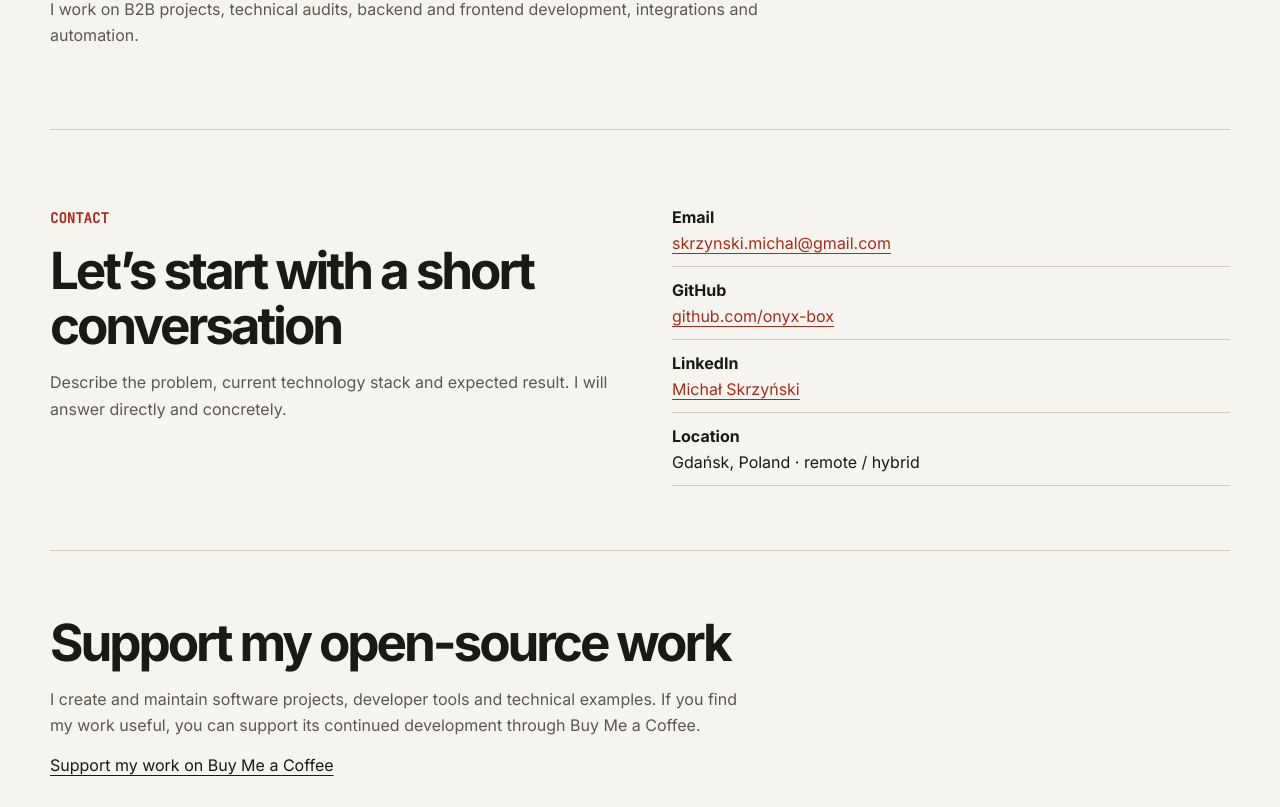
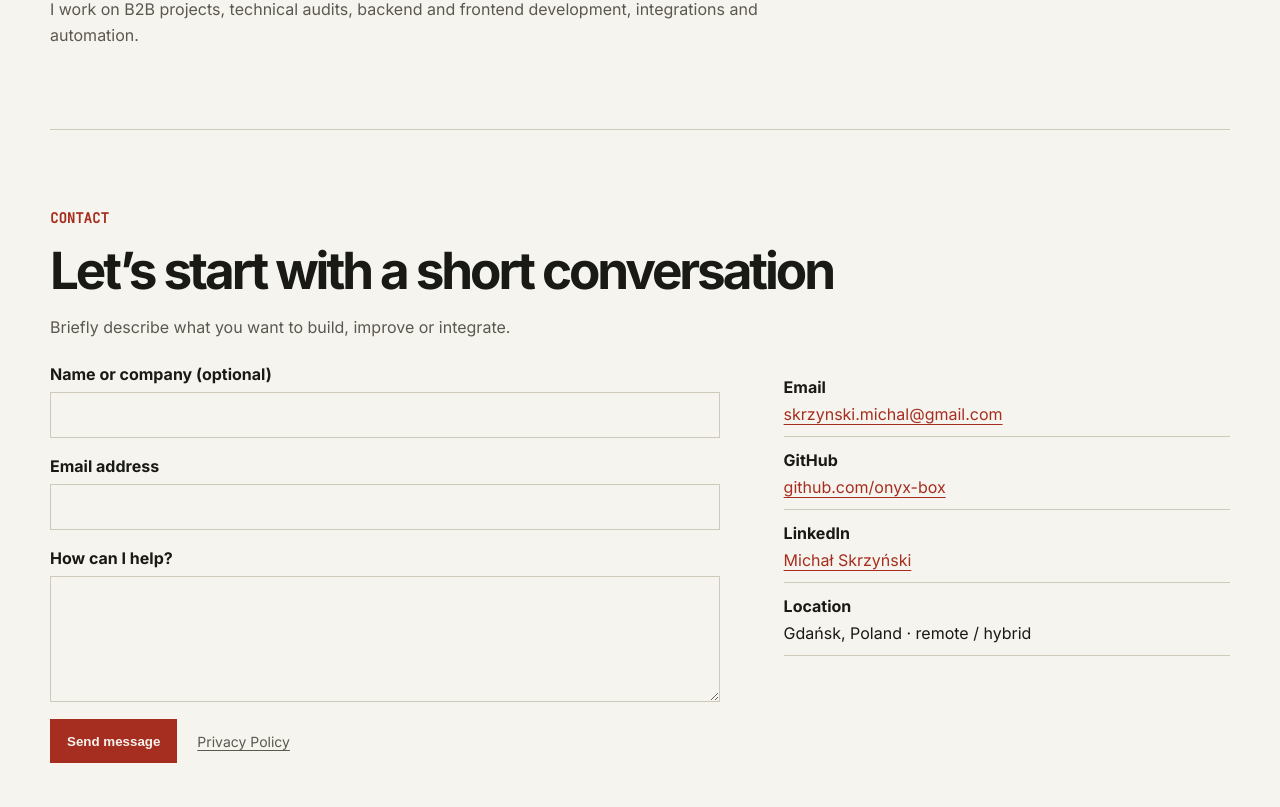
Before and after one commit to onyx-box/onyx-box.github.io, a React (Vite) app: page / in a window 1280 px wide. Shown: the part 3193-4000 px from the top of the page. Built offline with nearby package versions, Linux system fonts and the light colour scheme.

Commit message:
adding a simple contact form

```diff
--- /dev/null
+++ b/src/components/contact/ContactForm.tsx
@@ -0,0 +1,83 @@
+import { useState, type FormEvent } from 'react';
+import { useTranslation } from 'react-i18next';
+import { Link } from 'react-router-dom';
+import { useLanguage } from '@/hooks/useLanguage';
+import { routeFor } from '@/lib/routes';
+import { siteConfig } from '@/content/site/config';
+
+type Status = 'idle' | 'sending' | 'success' | 'error';
+
+export function ContactForm() {
+  const { t } = useTranslation();
+  const language = useLanguage();
+  const [status, setStatus] = useState<Status>('idle');
+
+  async function handleSubmit(event: FormEvent<HTMLFormElement>) {
+    event.preventDefault();
+    if (status === 'sending') return;
+
+    const form = event.currentTarget;
+    const body = new FormData(form);
+    const message = String(body.get('message')).trim();
+    if (!message) {
+      setStatus('error');
+      return;
+    }
+    body.set('message', message);
+    setStatus('sending');
+
+    try {
+      const response = await fetch(siteConfig.contactEndpoint, {
+        method: 'POST',
+        headers: { Accept: 'application/json' },
+        body,
+        signal: AbortSignal.timeout(15000),
+      });
+      if (!response.ok) {
+        setStatus('error');
+        return;
+      }
+      form.reset();
+      setStatus('success');
+    } catch {
+      setStatus('error');
+    }
+  }
+
+  return (
+    <form
+      className="contact-form"
+      method="post"
+      action={siteConfig.contactEndpoint}
+      onSubmit={handleSubmit}
+    >
+      <input type="hidden" name="locale" value={language} />
+      <fieldset disabled={status === 'sending'}>
+        <label htmlFor="contact-name">{t('contactForm.name')}</label>
+        <input id="contact-name" name="name" autoComplete="name" maxLength={100} />
+
+        <label htmlFor="contact-email">{t('contactForm.email')}</label>
+        <input
+          id="contact-email"
+          name="email"
+          type="email"
+          autoComplete="email"
+          maxLength={254}
+          required
+        />
+
+        <label htmlFor="contact-message">{t('contactForm.message')}</label>
+        <textarea id="contact-message" name="message" rows={5} maxLength={4000} required />
+
+        <div className="contact-form-actions">
+          <button className="button primary" type="submit">
+            {t(status === 'sending' ? 'contactForm.sending' : 'contactForm.submit')}
+          </button>
+          <Link to={routeFor(language, 'privacy')}>{t('footer.privacy')}</Link>
+        </div>
+      </fieldset>
+      <div role="status">{status === 'success' && <p>{t('contactForm.success')}</p>}</div>
+      <div role="alert">{status === 'error' && <p>{t('contactForm.error')}</p>}</div>
+    </form>
+  );
+}
--- a/src/content/site/config.ts
+++ b/src/content/site/config.ts
@@ -2,6 +2,7 @@ export const siteConfig = {
     name: 'Onyx Box',
     owner: 'Michał Skrzyński',
     email: 'skrzynski.michal@gmail.com',
+    contactEndpoint: 'https://formspree.io/f/xgakprdv',
     github: 'https://github.com/onyx-box',
     linkedin: 'https://www.linkedin.com/in/michal-skrzynski-dev/',
     buyMeACoffee: 'https://buymeacoffee.com/onyxbox'
--- a/src/i18n/en/common.json
+++ b/src/i18n/en/common.json
@@ -42,8 +42,17 @@
     "contact": {
       "title": "CONTACT",
       "short": "Let’s start with a short\nconversation",
-      "description": "Describe the problem, current technology stack and expected result. I will answer directly and concretely."
+      "description": "Briefly describe what you want to build, improve or integrate."
     }
+  },
+  "contactForm": {
+    "name": "Name or company (optional)",
+    "email": "Email address",
+    "message": "How can I help?",
+    "submit": "Send message",
+    "sending": "Sending…",
+    "success": "Thank you. Your message was sent.",
+    "error": "Check that your message has some text and try again, or use the email address in this section."
   },
   "services": {
     "custom": {
--- a/src/i18n/en/privacy.json
+++ b/src/i18n/en/privacy.json
@@ -18,9 +18,9 @@
       ]
     },
     {
-      "title": "3. No first-party tracking",
+      "title": "3. Contact form",
       "content": [
-        "I do not use my own tracking scripts, mailing-list forms or user databases on this website."
+        "The information you enter in the contact form, including your email address and message, is sent through Formspree and used to handle your enquiry and reply."
       ]
     },
     {
@@ -45,7 +45,7 @@
       ]
     }
   ],
-  "footer": "Last updated: 2026-07-16",
+  "footer": "Last updated: 2026-11-24",
   "actions": {
     "back": "Back to the website"
   }
--- a/src/i18n/pl/common.json
+++ b/src/i18n/pl/common.json
@@ -42,8 +42,17 @@
     "contact": {
       "title": "KONTAKT",
       "short": "Zacznijmy od krótkiej rozmowy",
-      "description": "Opisz problem, obecny stos technologiczny i oczekiwany rezultat. Odpowiem konkretnie - bez sprzedażowego dymu."
+      "description": "Opisz krótko, co chcesz zbudować, poprawić lub zintegrować."
     }
+  },
+  "contactForm": {
+    "name": "Imię lub firma (opcjonalnie)",
+    "email": "Adres e-mail",
+    "message": "W czym mogę pomóc?",
+    "submit": "Wyślij wiadomość",
+    "sending": "Wysyłanie…",
+    "success": "Dziękuję, wiadomość została wysłana.",
+    "error": "Sprawdź, czy wiadomość zawiera treść, i spróbuj ponownie lub napisz bezpośrednio na adres obok."
   },
   "services": {
     "custom": {
--- a/src/i18n/pl/privacy.json
+++ b/src/i18n/pl/privacy.json
@@ -17,9 +17,9 @@
       ]
     },
     {
-      "title": "3. Brak zbierania danych własnych",
+      "title": "3. Formularz kontaktowy",
       "content": [
-        "Jako autor tego projektu, nie implementuję na tej stronie żadnych własnych skryptów śledzących, formularzy zapisu ani nie gromadzę Twoich danych osobowych w bazach danych."
+        "Dane wpisane w formularzu, w tym adres e-mail i treść wiadomości, są przekazywane za pośrednictwem Formspree i wykorzystywane do obsługi zgłoszenia oraz udzielenia odpowiedzi."
       ]
     },
     {
@@ -43,7 +43,7 @@
       ]
     }
   ],
-  "footer": "Ostatnia aktualizacja: 2026-07-16",
+  "footer": "Ostatnia aktualizacja: 2026-11-24",
   "actions": {
     "back": "Wróć na stronę"
   }
--- a/src/pages/HomePage.tsx
+++ b/src/pages/HomePage.tsx
@@ -1,5 +1,6 @@
 import { Link } from 'react-router-dom';
 import { useTranslation } from 'react-i18next';
+import { ContactForm } from '@/components/contact/ContactForm';
 import { Seo } from '@/components/seo/Seo';
 import { ProjectCard } from '@/components/projects/ProjectCard';
 import { getProjects } from '@/content/projects';
@@ -115,6 +116,7 @@ export function HomePage() {
           <h2>{t('sections.contact.short')}</h2>
           <p>{t('sections.contact.description')}</p>
         </div>
+        <ContactForm />
         <div className="contact-card">
           <div className="contact-item">
             <strong>Email</strong>
--- a/src/styles/globals.css
+++ b/src/styles/globals.css
@@ -317,6 +317,59 @@ h3 {
   grid-template-columns: repeat(2, minmax(0, 1fr));
   gap: 1.5rem clamp(1.5rem, 5vw, 5rem);
 }
+.contact {
+  grid-template-columns: minmax(0, 3fr) minmax(0, 2fr);
+  align-items: start;
+}
+.contact .section-heading {
+  grid-column: 1 / -1;
+}
+.contact .section-heading p:last-child {
+  margin-bottom: 0;
+}
+.contact-form fieldset {
+  display: grid;
+  gap: 0.5rem;
+  min-inline-size: 0;
+  margin: 0;
+  padding: 0;
+  border: 0;
+}
+.contact-form label {
+  font-weight: 700;
+}
+.contact-form input:not([type='hidden']),
+.contact-form textarea {
+  width: 100%;
+  padding: 0.75rem;
+  margin-bottom: 0.6rem;
+  border: 1px solid var(--line);
+  background: transparent;
+  color: var(--ink);
+  font: inherit;
+}
+.contact-form textarea {
+  resize: vertical;
+}
+.contact-form-actions {
+  display: flex;
+  flex-wrap: wrap;
+  align-items: center;
+  gap: 0.75rem 1.25rem;
+}
+.contact-form-actions a {
+  color: var(--muted);
+  font-size: 0.875rem;
+}
+.contact-form button:disabled {
+  opacity: 0.65;
+}
+.contact-form [role='alert'] {
+  color: var(--accent);
+}
+.contact-form [role='alert'] p {
+  color: inherit;
+}
 .contact-item {
   display: grid;
   gap: 0.4rem;
```
